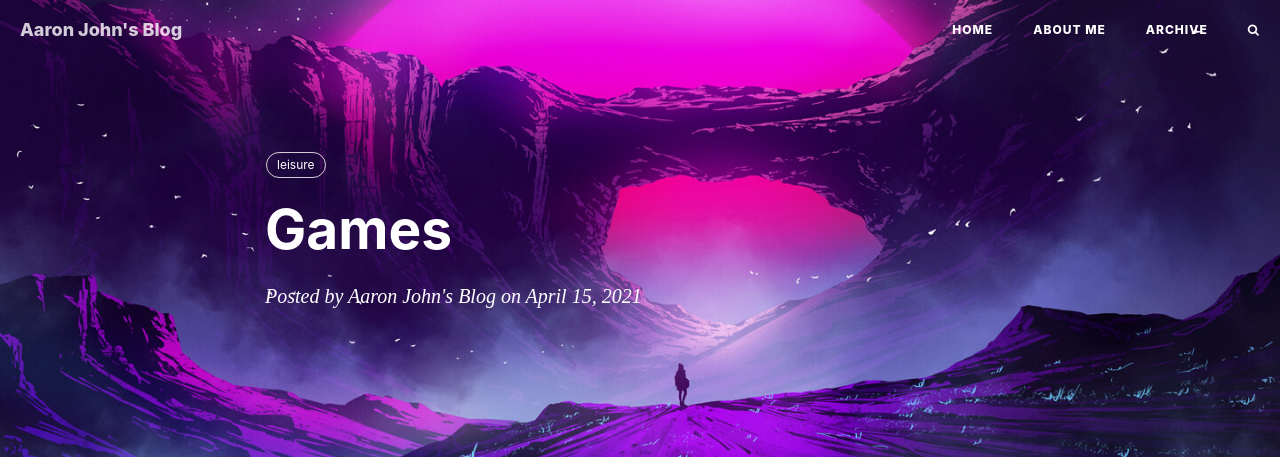
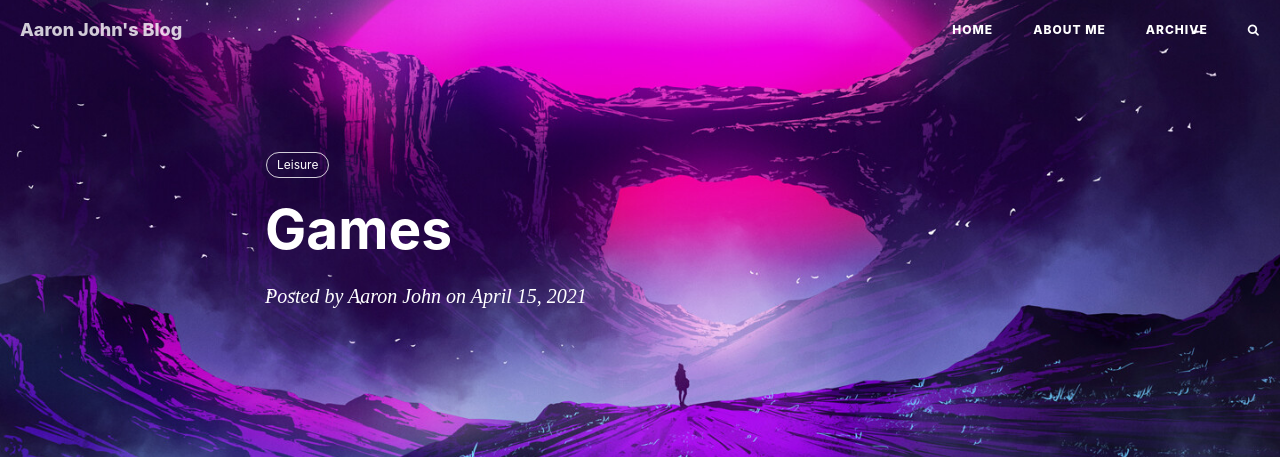
Before and after one commit to aaronjohn2/aaronjohn2.github.io, a Jekyll site: the page built from _posts/leisure/2021-04-15-games.md, in a window 1280 px wide. Shown: the top 457 px of the page. Built offline with Jekyll 4.4.1, drawn with Linux system fonts in a browser that asks for light colours; nearby versions of some CDN libraries; comment, search, counter and statistics services are not loaded; part of the change alters nothing that is shown; grey boxes are pictures that could not be loaded.

```diff
--- a/_posts/leisure/2021-04-15-games.md
+++ b/_posts/leisure/2021-04-15-games.md
@@ -1,8 +1,9 @@
 ---
 layout: post
-tags: leisure
+tags: Leisure
 title: Games
 date: 2021-04-15
+author: "Aaron John"
 ---
 
 **Super Mario In HTML5**
```
